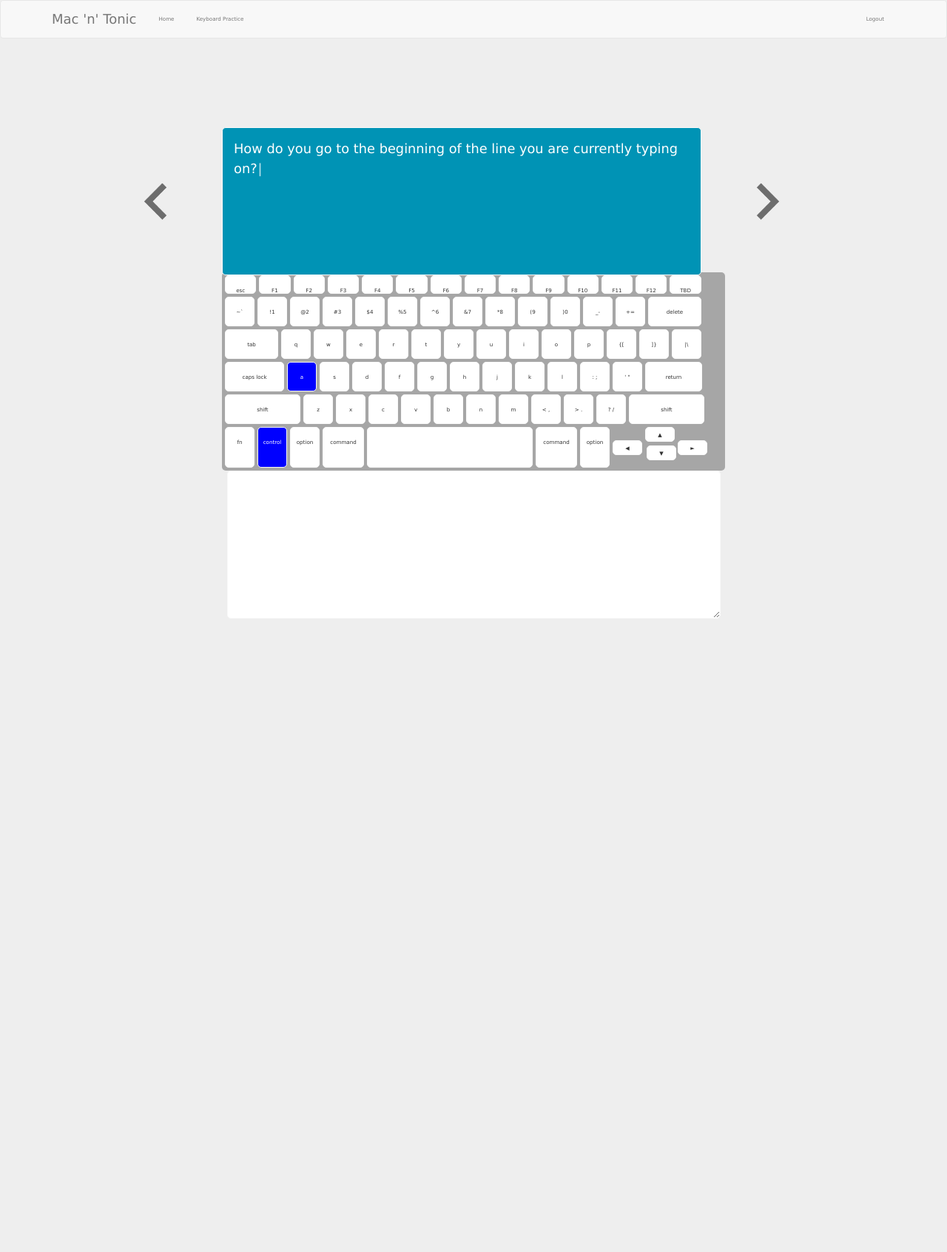
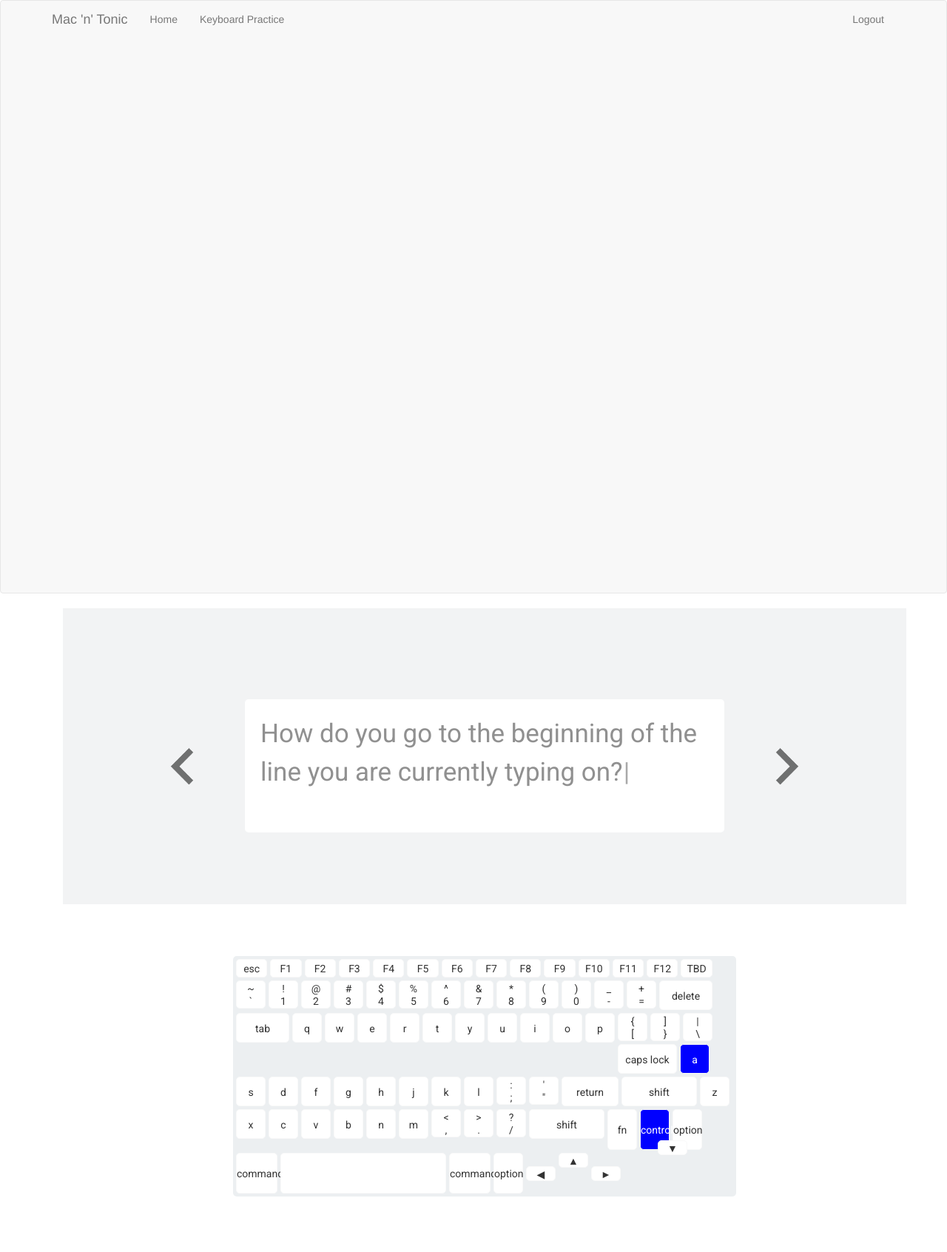
Before and after one commit to Techtonica/keyboard-shortcuts-practice, a Flask app: page /keyboard in a window 1280 px wide. Shown: the whole page at 74% size. Before the commit the page ends 835 px from the top, so only its background shows below. Run offline with Flask 2, Linux system fonts and the light colour scheme; the visitor is signed in with stand-in values (Sample User, id 1); some libraries are stand-ins or nearby versions.

Commit message:
some tweaks to templates and css

```diff
--- a/app/static/CSS/main.css
+++ b/app/static/CSS/main.css
@@ -1,12 +1,30 @@
-#container {
-margin: 100px auto;
-width: 680px;
-text-align: center;
+.container {
+  height: 800px;
+  margin: 0px auto;
 }
-body {
+
+/*body {
 font: 71%/1.5 Verdana, Sans-Serif;
-background: #eee;
+color: #37474F;
+margin: 0;
+}*/
+
+#top {
+  height: 50%;
+  display: flex;
+  align-items: center;
+  justify-content: center;
+  background-color: #f2f3f4;
+  flex-direction: column;
 }
+
+#bottom {
+  height: 50%;
+  background-color: white;
+  width: 680px;
+  margin: 70px auto;
+}
+
 #write {
 margin: 0 0 5px;
 padding: 5px;
@@ -22,22 +40,23 @@ border: 1px solid #f9f9f9;
 margin: 10px 0 -15px;
 padding: 15px;
 width: 648px;
-height: 200px;
-font: 2.5em/1.5 Verdana, Sans-Serif;
-background: rgb(0,147,181);
-color: white;
+height: 180px;
+font: 2.5em/1.5 'Roboto', Sans-Serif;
+background: white;
+color: #4a4a4a9c;
 border: 1px solid #f9f9f9;
 -moz-border-radius: 5px;
 -webkit-border-radius: 5px;
 white-space:inherit;
 text-align: left;
 position: relative;
+border: 6px solid white;
 }
 #confetti {
   display: inline-block;
 }
 #read.incorrect {
-  background-color: rgb(180,96,96) !important;
+  border: 6px solid #ff000080 !important;
 }
 
 .img-button {
@@ -59,13 +78,14 @@ position: relative;
 }
 
 #keyboard {
-background: #0000004d;
+background: #ECEFF1;
 -moz-border-radius: 5px;
 -webkit-border-radius: 5px;
 margin: 0;
 padding: 2px;
 list-style: none;
 overflow:auto;
+font-family: 'Roboto', sans-serif;;
 }
 
 #keyboard li {
@@ -109,30 +129,35 @@ text-transform: uppercase;
 width: 224px;
 height: 55px;
 }
-#keyboard .esc{
-    width: 42.28px;
-    height: 25px;
+
+#keyboard .double {
+  line-height: 17px;
+  padding-top: 2px;
+  height: 38px;
 }
 
 #keyboard .shift {
 width: 102px;
 }
 #keyboard .command{
-    width: 56px;
-    height: 55px;
+  width: 56px;
 }
 #keyboard .arrows{
-    line-height: 20px !important;
-    height: 20px !important;
+  line-height: 20px !important;
+  height: 20px !important;
 }
 
-#keyboard .option, #keyboard .control, #keyboard .function{
-    height: 55px;
+#keyboard .option, #keyboard .control, #keyboard .function, #keyboard .command {
+  height: 55px;
+  line-height: 55px;
 }
+
 #keyboard .special {
 height: 25px;
+line-height: 25px;
 width: 42.28px;
 }
+
 div .arrows{
 -moz-border-radius: 5px;
 -webkit-border-radius: 5px;
--- a/app/static/JS/main.js
+++ b/app/static/JS/main.js
@@ -29,6 +29,11 @@ $(document).ready(function() {
     // Call readText()
     readText()
   })
+
+  $('.container').css('height', $(window).height());
+  $(window).on('resize', function() {
+    $('.container').css('height', $(window).height());
+  });
 });
 
 function nextQuestion(){
--- a/app/templates/keyboard.html
+++ b/app/templates/keyboard.html
@@ -2,33 +2,27 @@
 {% import 'bootstrap/wtf.html' as wtf %}
 
 
-
-
-<!DOCTYPE html PUBLIC "-//W3C//DTD XHTML 1.0 Strict//EN" "http://www.w3.org/TR/xhtml1/DTD/xhtml1-strict.dtd">
-<html xmlns="http://www.w3.org/1999/xhtml" xml:lang="en" lang="en">
-<head>
-    <meta http-equiv="Content-Type" content="text/html; charset=UTF-8" />
-
-    <title>Keyboard</title>
-</head>
 {% block app_content %}
-
   <body>
+    <link rel= "stylesheet" type= "text/css" href= "{{ url_for('static',filename='CSS/main.css') }}"></head>
+    <link href="https://fonts.googleapis.com/css?family=Roboto" rel="stylesheet">
     <script src="https://ajax.googleapis.com/ajax/libs/jquery/3.2.1/jquery.min.js"></script>
     <script src="https://code.jquery.com/ui/1.12.1/jquery-ui.min.js"></script>
     <script src="https://unpkg.com/typewriter-effect/dist/core.js"></script>
     <script src="{{url_for('static', filename='JS/confetti.js')}}"></script>
     <script src="{{url_for('static', filename='JS/main.js')}}"></script>
-    <link rel= "stylesheet" type= "text/css" href= "{{ url_for('static',filename='CSS/main.css') }}"></head>
-<div id="container">
+    <div class="container">
+      <div id="top">
         <div id="read">
           <a id="prevButton" class="prev img-button" href="javascript:prevQuestion();"><img src="/static/images/arrow_left.png"></img></a>
           <div id="textdiv"></div>
           <a id="nextButton" class="next img-button" href="javascript:nextQuestion();"><img src="/static/images/arrow_right.png"></img></a>
         </div>
         <div id="confetti"></div>
+      </div>
+      <div id="bottom">
         <ul id="keyboard">
-        <li class="esc" id="escape" data-keycode="27">esc</li>
+          <li class="special" id="escape" data-keycode="27">esc</li>
           <li class="special" id="f1" data-keycode="112">F1</li>
           <li class="special" id="f2" data-keycode="113">F2</li>
           <li class="special" id="f3" data-keycode="114">F3</li>
@@ -42,19 +36,19 @@
           <li class="special" id="f11" data-keycode="122">F11</li>
           <li class="special" id="f12" data-keycode="123">F12</li>
           <li class="special lastitem" id="f13" data-keycode="124">TBD</li>
-        <li class="symbol" id="backquote" data-keycode="192"><span class="off">~`</span><span class="on">~</span><span class="on">`</span></li>
-        <li class="symbol" id="1" data-keycode="49"><span class="off">!1</span><span class="on">!</span><span class="on">1</span></li>
-        <li class="symbol" id="2" data-keycode="50"><span class="off">@2</span><span class="on">@</span><span class="on">2</span></li>
-        <li class="symbol" id="3" data-keycode="51"><span class="off">#3</span><span class="on">#</span><span class="on">3</span></li>
-        <li class="symbol" id="4" data-keycode="52"><span class="off">$4</span><span class="on">$</span><span class="on">4</span></li>
-        <li class="symbol" id="5" data-keycode="53"><span class="off">%5</span><span class="on">%</span><span class="on">5</span></li>
-        <li class="symbol" id="6" data-keycode="54"><span class="off">^6</span><span class="on">^</span><span class="on">6</span></li>
-        <li class="symbol" id="7" data-keycode="55"><span class="off">&amp;7</span><span class="on">&amp;</span><span class="on">7</span></li>
-        <li class="symbol" id="8" data-keycode="56"><span class="off">*8</span><span class="on">*</span><span class="on">8</span></li>
-        <li class="symbol" id="9" data-keycode="57"><span class="off">(9</span><span class="on">(</span><span class="on">9</span></li>
-        <li class="symbol" id="0" data-keycode="48"><span class="off">)0</span><span class="on">)</span><span class="on">0</span></li>
-        <li class="symbol" id="minus" data-keycode="189"><span class="off">_-</span><span class="on">_</span><span class="on">-</span></li>
-        <li class="symbol" id="equal" data-keycode="187"><span class="off">+=</span><span class="on">+</span><span class="on">=</span></li>
+          <li class="symbol double" id="backquote" data-keycode="192"><span class="off">~<br/>`</span><span class="on">~</span><span class="on">`</span></li>
+          <li class="symbol double" id="1" data-keycode="49"><span class="off">!<br/>1</span><span class="on">!</span><span class="on">1</span></li>
+          <li class="symbol double" id="2" data-keycode="50"><span class="off">@<br/>2</span><span class="on">@</span><span class="on">2</span></li>
+          <li class="symbol double" id="3" data-keycode="51"><span class="off">#<br/>3</span><span class="on">#</span><span class="on">3</span></li>
+          <li class="symbol double" id="4" data-keycode="52"><span class="off">$<br/>4</span><span class="on">$</span><span class="on">4</span></li>
+          <li class="symbol double" id="5" data-keycode="53"><span class="off">%<br/>5</span><span class="on">%</span><span class="on">5</span></li>
+          <li class="symbol double" id="6" data-keycode="54"><span class="off">^<br/>6</span><span class="on">^</span><span class="on">6</span></li>
+          <li class="symbol double" id="7" data-keycode="55"><span class="off">&amp;<br/>7</span><span class="on">&amp;</span><span class="on">7</span></li>
+          <li class="symbol double" id="8" data-keycode="56"><span class="off">*<br/>8</span><span class="on">*</span><span class="on">8</span></li>
+          <li class="symbol double" id="9" data-keycode="57"><span class="off">(<br/>9</span><span class="on">(</span><span class="on">9</span></li>
+          <li class="symbol double" id="0" data-keycode="48"><span class="off">)<br/>0</span><span class="on">)</span><span class="on">0</span></li>
+          <li class="symbol double" id="minus" data-keycode="189"><span class="off">_<br/>-</span><span class="on">_</span><span class="on">-</span></li>
+          <li class="symbol double" id="equal" data-keycode="187"><span class="off">+<br/>=</span><span class="on">+</span><span class="on">=</span></li>
           <li class="delete lastitem" id="backspace" data-keycode="8">delete</li>
           <li class="tab" id="tab" data-keycode="9">tab</li>
           <li class="letter" id="q" data-keycode="81">q</li>
@@ -67,9 +61,9 @@
           <li class="letter" id="i" data-keycode="73">i</li>
           <li class="letter" id="o" data-keycode="79">o</li>
           <li class="letter" id="p" data-keycode="80">p</li>
-        <li class="symbol" id="bracketleft" data-keycode="219">{[</li>
-        <li class="symbol" id="bracketright" data-keycode="221">]}</li>
-        <li class="symbol" id="backslash" data-keycode="220">|\</li>
+          <li class="symbol double" id="bracketleft" data-keycode="219">{<br/>[</li>
+          <li class="symbol double" id="bracketright" data-keycode="221">]<br/>}</li>
+          <li class="symbol double" id="backslash" data-keycode="220">|<br/>\</li>
           <li class="capslock" id="capslock" data-keycode="20">caps lock</li>
           <li class="letter" id="a" data-keycode="65">a</li>
           <li class="letter" id="s" data-keycode="83">s</li>
@@ -80,8 +74,8 @@
           <li class="letter" id="j" data-keycode="74">j</li>
           <li class="letter" id="k" data-keycode="75">k</li>
           <li class="letter" id="l" data-keycode="76">l</li>
-        <li class="symbol" id="semicolon" data-keycode="186"><span class="off">: ;</span><span class="on" id=";">;</span><span class="on" id=":">:</span></li>
-        <li class="symbol" id="quote" data-keycode="222"><span class="off">' &quot;</span><span id="'" class="on">'</span><span class="on" id="quot">&quot;</span></li>
+          <li class="symbol double" id="semicolon" data-keycode="186"><span class="off">:<br/>;</span><span class="on" id=";">;</span><span class="on" id=":">:</span></li>
+          <li class="symbol double" id="quote" data-keycode="222"><span class="off">'<br/>&quot;</span><span id="'" class="on">'</span><span class="on" id="quot">&quot;</span></li>
           <li class="return lastitem" id="enter" data-keycode="13">return</li>
           <li class="shift" id="shiftleft" data-keycode="16">shift</li>
           <li class="letter" id="z" data-keycode="90">z</li>
@@ -91,9 +85,9 @@
           <li class="letter" id="b" data-keycode="66">b</li>
           <li class="letter" id="n" data-keycode="78">n</li>
           <li class="letter" id="m" data-keycode="77">m</li>
-        <li class="symbol" id="comma" data-keycode="188"><span class="off">&lt; ,</span><span class="on">,</span><span class="on">&lt;</span></li>
-        <li class="symbol" id="period" data-keycode="190"><span class="off">&gt; .</span><span class="on">.</span><span class="on">&gt;</span></li>
-        <li class="symbol" id="slash" data-keycode="191"><span class="off">? /</span><span class="on">/</span><span class="on">?</span></li>
+          <li class="symbol double" id="comma" data-keycode="188"><span class="off">&lt;<br/>,</span><span class="on">,</span><span class="on">&lt;</span></li>
+          <li class="symbol double" id="period" data-keycode="190"><span class="off">&gt;<br/>.</span><span class="on">.</span><span class="on">&gt;</span></li>
+          <li class="symbol double" id="slash" data-keycode="191"><span class="off">?<br/>/</span><span class="on">/</span><span class="on">?</span></li>
           <li class="shift lastitem" id="shiftright" data-keycode="16">shift</li>
           <li class="function" id="fnc" data-keycode="fn">fn</li>
           <li class="control" id="control" data-keycode="17"><span>control</span></li>
@@ -107,9 +101,6 @@
           <li class="arrows" id="arrowright" data-keycode="39"  style ="margin-top: 20px;" >&#9658;</li>
           <li  class="arrows" style="margin-top: -15px;margin-left: 48px;"><div id="arrowdown" data-keycode="40">&#9660;</div></li>
         </ul>
-    <textarea id="write" rows="6" cols="60"></textarea>
       </div>
   </body>
 {% endblock %}
-
-</html>
```
Lines whose indentation alone changed are shown as unchanged.
